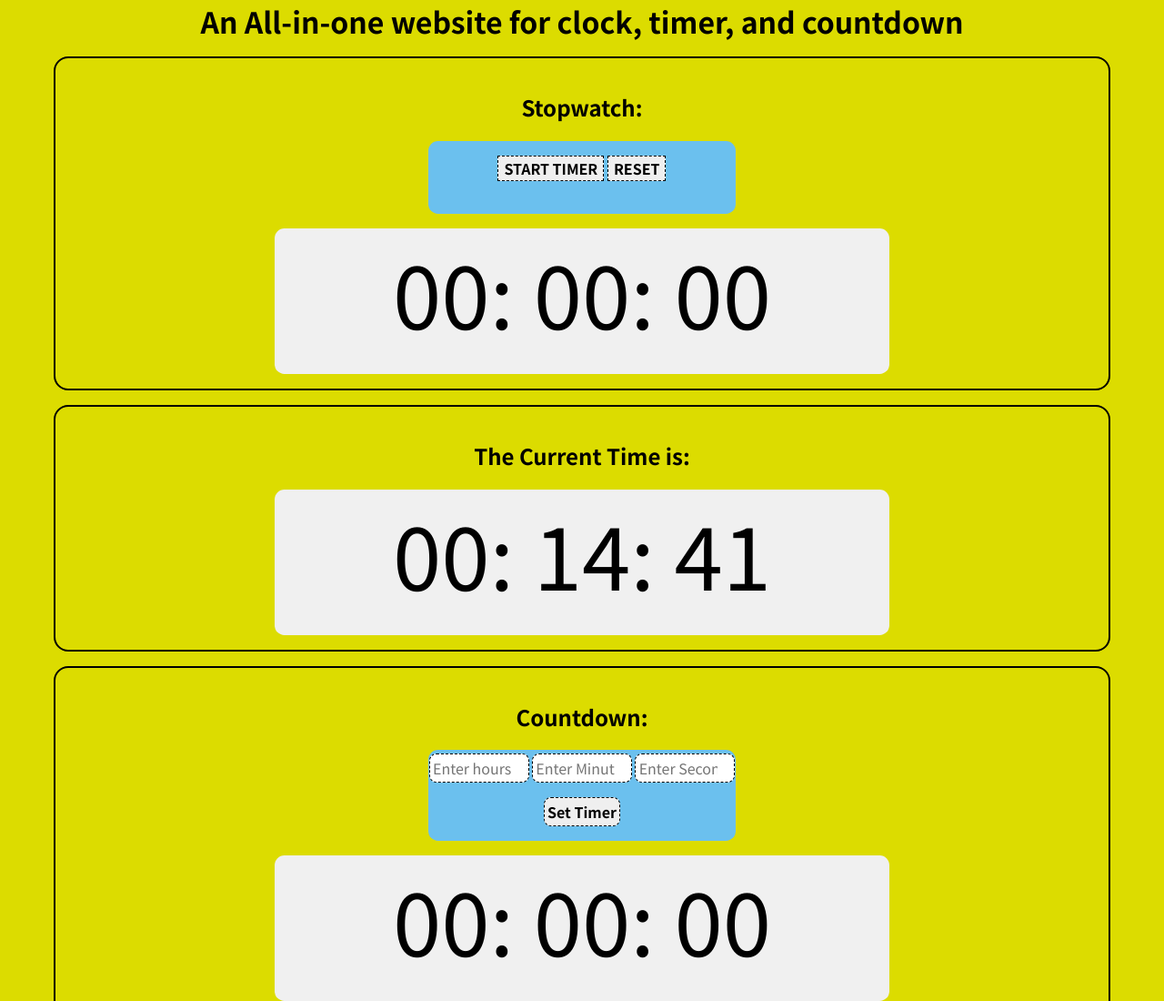
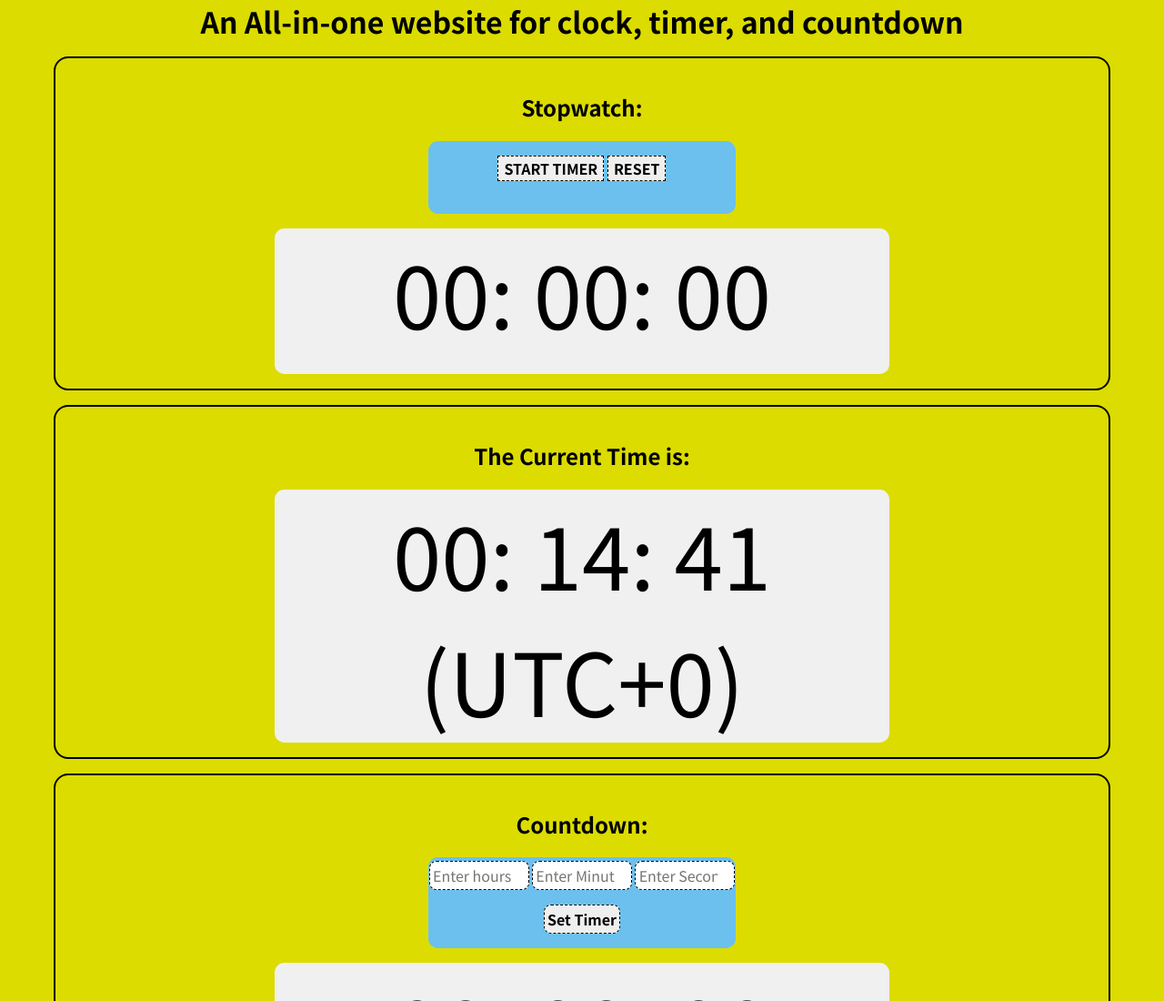
Before and after one commit to richie-rich90454/all-in-one-timer, a website: page index.html in a window 1280 px wide. Shown: the top 1100 px of the page at 91% size. Drawn offline with Linux system fonts and the light colour scheme.

Commit message:
added utc section

```diff
--- a/index.html
+++ b/index.html
@@ -105,6 +105,7 @@
                 <span id="time-h">00:</span>
                 <span id="time-m">00:</span>
                 <span id="time-s">00</span>
+                <span id="time-zone"> (UTC+0)</span>
             </div>
         </div>
         <div id="countdown-body" class="main-portion">
--- a/script.js
+++ b/script.js
@@ -51,6 +51,12 @@ function updateLocalTime(){
     document.getElementById("time-h").textContent=formatTime(currentTime.getHours())+":";
     document.getElementById("time-m").textContent=formatTime(currentTime.getMinutes())+":";
     document.getElementById("time-s").textContent=formatTime(currentTime.getSeconds());
+    if (currentTime.getTimezoneOffset()>0){
+        document.getElementById("time-zone").textContent=formatTime(` (UTC-${currentTime.getTimezoneOffset()/60})`);
+    }
+    else{
+        document.getElementById("time-zone").textContent=formatTime(` (UTC+${-currentTime.getTimezoneOffset()/60})`);
+    }
 }
 document.getElementById("start-stopwatch").addEventListener("click", function(){
     if (swRun){
```
